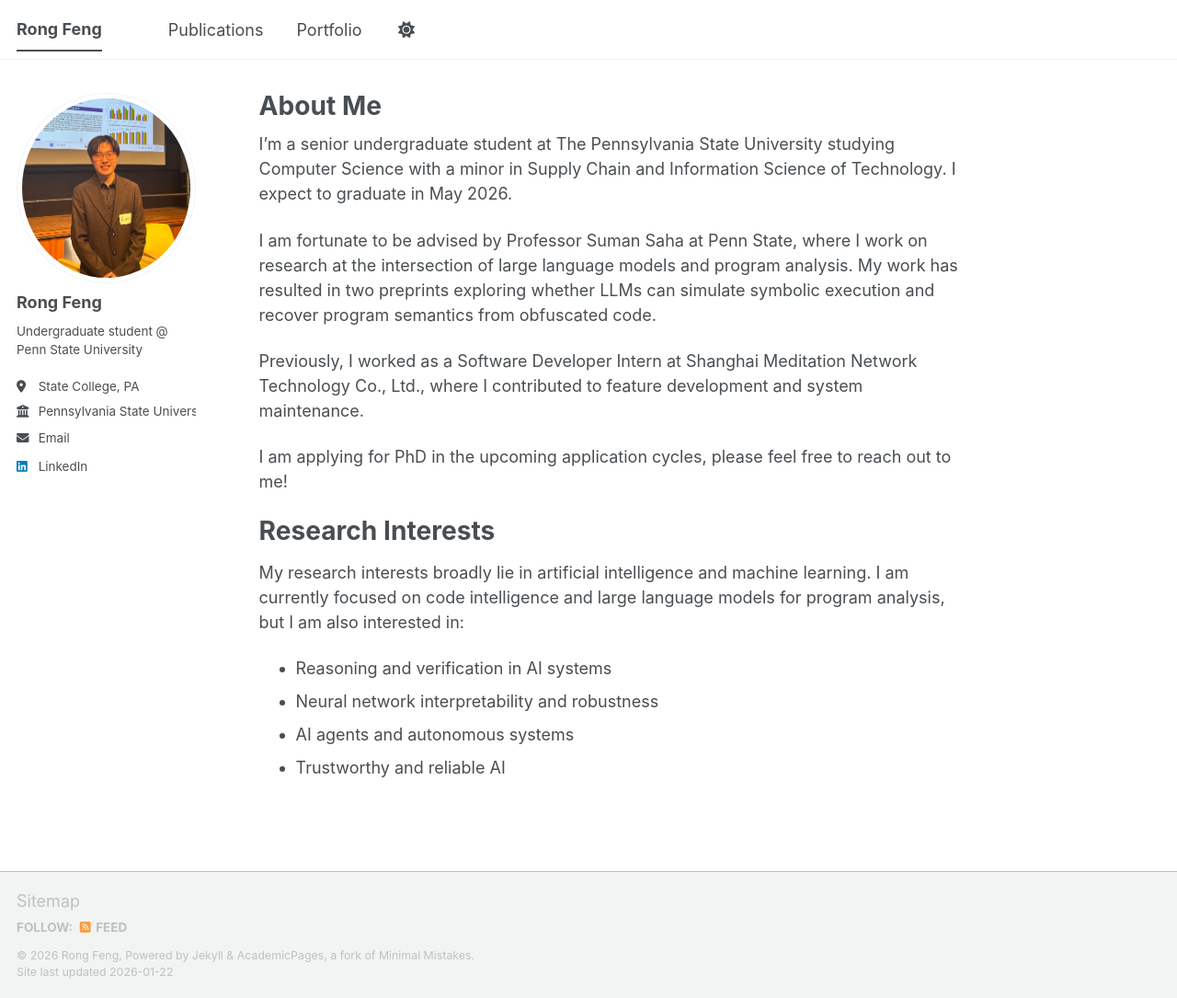
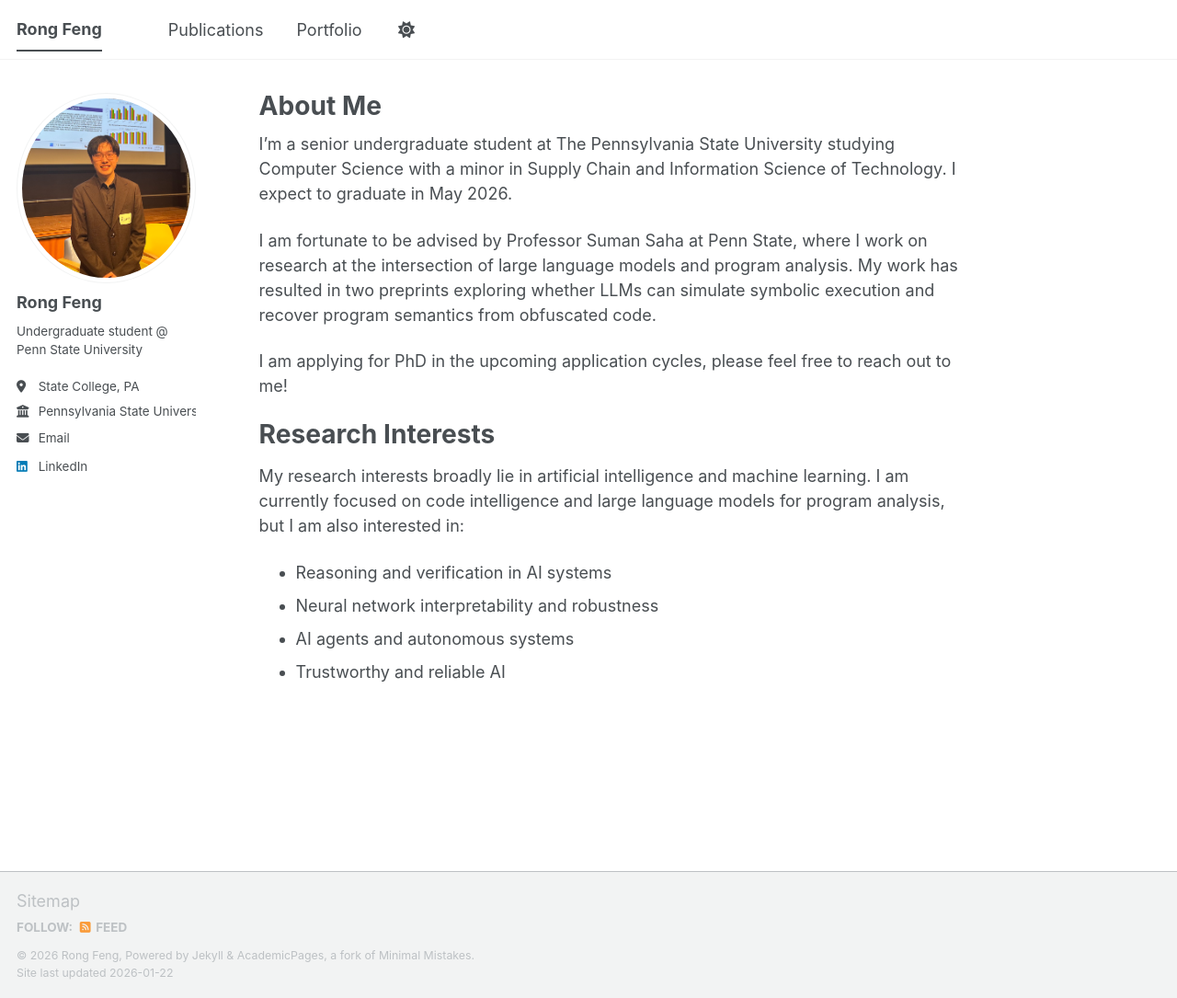
Before and after one commit to rjf5768/rjf5768.github.io, a Jekyll site: the page built from _pages/about.md, in a window 1280 px wide and 1085 px high. Shown: the whole window at 92% size. Built offline with Jekyll 4.4.1, drawn with Linux system fonts in a browser that asks for light colours; a script bundle is joined from its source files by our own code; library files that are not in the unit come from our copies.

Commit message:
updated 1

```diff
--- a/_pages/about.md
+++ b/_pages/about.md
@@ -11,8 +11,6 @@ I'm a senior undergraduate student at The Pennsylvania State University studying
 
 I am fortunate to be advised by Professor Suman Saha at Penn State, where I work on research at the intersection of large language models and program analysis. My work has resulted in two preprints exploring whether LLMs can simulate symbolic execution and recover program semantics from obfuscated code.
 
-Previously, I worked as a Software Developer Intern at Shanghai Meditation Network Technology Co., Ltd., where I contributed to feature development and system maintenance.
-
 I am applying for PhD in the upcoming application cycles, please feel free to reach out to me!
 
 Research Interests
```
